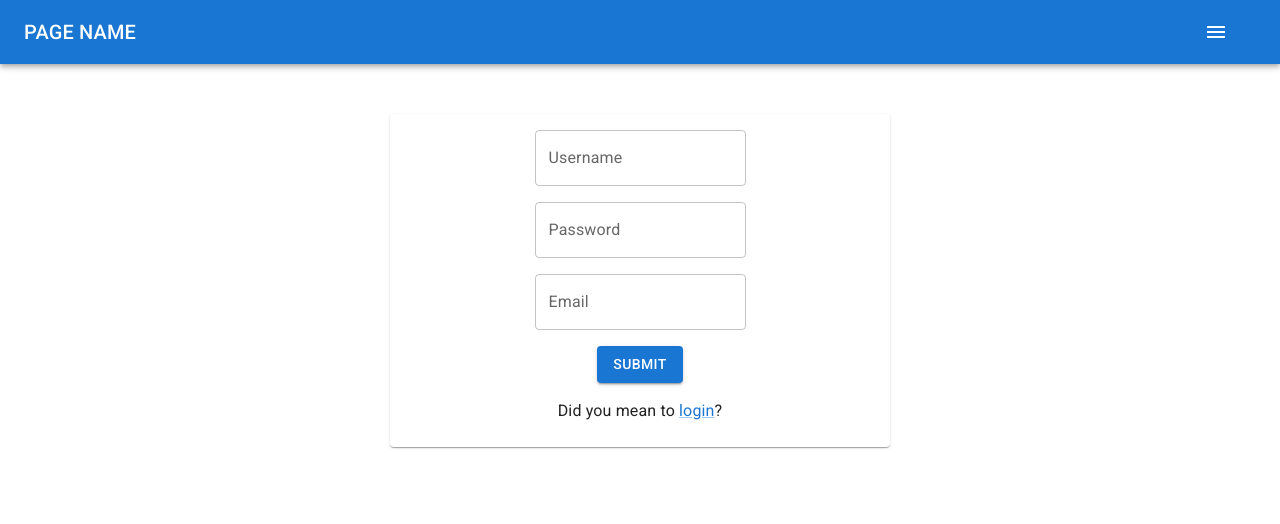
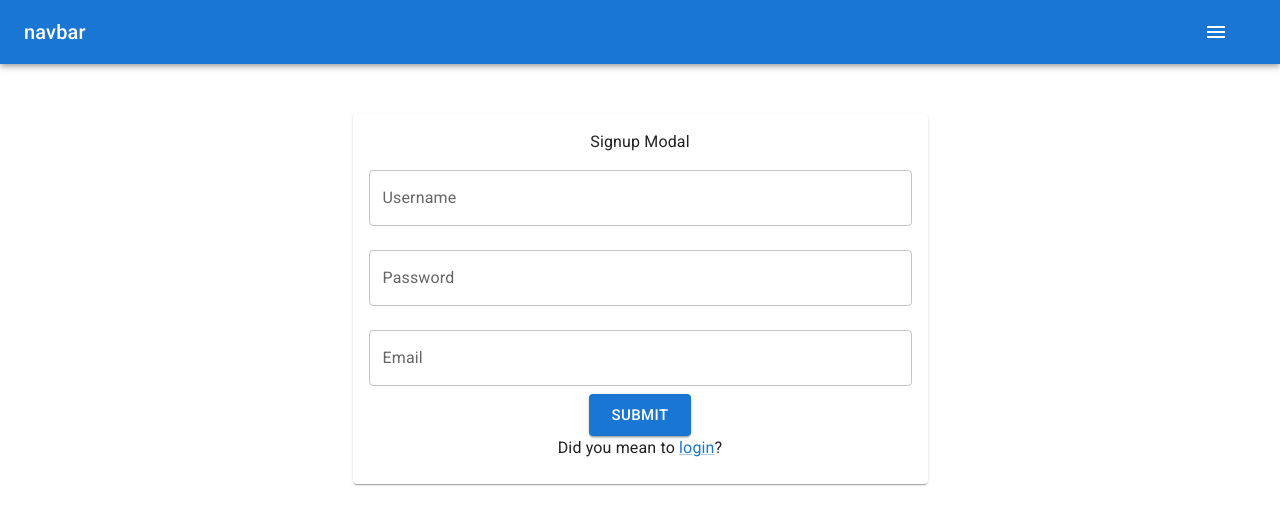
Before and after one commit to jjlee1994/JonBlogProject, a React (Create React App) app in the folder frontend/: page /signup in a window 1280 px wide. Shown: the top 524 px of the page. Built offline with nearby package versions, Linux system fonts and the light colour scheme.

Commit message:
added jwt auth to required backend urls

```diff
--- a/frontend/src/App.tsx
+++ b/frontend/src/App.tsx
@@ -1,4 +1,5 @@
 import React from 'react';
+import { useState } from 'react';
 import {
   Routes,
   Route,
@@ -9,8 +10,11 @@ import Home from './pages/Home';
 import Authentication from './pages/Authentication';
 import Navbar from './components/Navbar';
 import Profile from './pages/Profile';
+import { Button } from '@mui/material';
 
 function App() {
+
+
   return (
     <div className="App">
       <header className="App-header">
--- a/frontend/src/components/LoginModal.tsx
+++ b/frontend/src/components/LoginModal.tsx
@@ -1,12 +1,17 @@
-import { Card, Button, CardContent, TextField, Typography } from "@mui/material"
+import { Card, Button, CardContent, TextField, Typography, Snackbar, Alert } from "@mui/material"
 import Grid from '@mui/material/Unstable_Grid2';
 import { useState } from "react";
 import axios from "axios";
+import { useNavigate } from 'react-router-dom'
+
 
 function LoginModal(){
 
     const [username, setUsername] = useState('')
     const [password, setPassword] = useState('')
+    const [isAlertOpen, setIsAlertOpen] = useState(false)
+    const [errorMsg, setErrorMsg] = useState('Error logging in')
+    const navigate = useNavigate()
 
     function handleUsernameChange(event:any){
         setUsername(event.target.value)
@@ -17,8 +22,8 @@ function LoginModal(){
     }
 
     async function handleLoginClick(){
-        console.log(username)
-        console.log(password)
+        console.log('username: ' + username)
+        console.log('password: ' + password)
         try {
             const response = await axios({
                 method: 'post',
@@ -29,10 +34,14 @@ function LoginModal(){
                 }
             })
             console.log(response.data);
-            window.location.href = 'http://localhost:3000/'
+            localStorage.setItem('access_token', 'Bearer ' + response.data.access_token)
+            console.log(localStorage.getItem('access_token'))
+            navigate('/')
         } catch (error) {
+            setIsAlertOpen(true)
             if (axios.isAxiosError(error)){
                 console.log(error.response?.data)
+                setErrorMsg(error.response?.data.msg)
             } else {
                 throw error
             }
@@ -41,6 +50,17 @@ function LoginModal(){
 
     return (
         <div>
+            <Snackbar
+                open={isAlertOpen}
+                anchorOrigin={{
+                    vertical: 'top',
+                    horizontal: 'center'
+                }}
+            >
+                <Alert severity="error">
+                    {errorMsg}
+                </Alert>
+            </Snackbar>
             <Grid
                 container
                 justifyContent="space-evenly"
@@ -58,13 +78,10 @@ function LoginModal(){
                         <Typography>
                             Not yet a user? <a href="/signup">sign up</a>
                         </Typography>
-
-
-
                     </CardContent>
                 </Card>
             </Grid>
-    </div>
+        </div>
     )
 
 
--- a/frontend/src/components/Navbar.tsx
+++ b/frontend/src/components/Navbar.tsx
@@ -4,11 +4,24 @@ import MenuIcon from '@mui/icons-material/Menu';
 import { Box } from "@mui/system"
 import React, { useState } from "react";
 
-export interface authProps {
-    pageName : string
+
+
+
+function Navbar(){
+
+    return (
+        <Box sx={{flexGrow: 1}}>
+            <AppBar position ="static">
+                <AuthenticatedNavBar />
+                {/* <NonAuthenticatedNavBar/> */}
+            </AppBar>
+        </Box>
+    )
+
 }
 
-function AuthenticatedNavBar(props : authProps){
+
+function AuthenticatedNavBar(){
 
     const [anchorEl, setAnchorEl] = useState<null | HTMLElement>(null)
 
@@ -23,7 +36,7 @@ function AuthenticatedNavBar(props : authProps){
     return (
         <Toolbar>
             <Typography variant="h6" component="div" sx={{flexGrow: 1}}>
-                {props.pageName}
+                navbar
             </Typography>
             <IconButton
                 size="large"
@@ -74,18 +87,4 @@ function NonAuthenticatedNavBar(){
 }
 
 
-function Navbar(){
-
-    return (
-        <Box sx={{flexGrow: 1}}>
-            <AppBar position ="static">
-                <AuthenticatedNavBar pageName={"PAGE NAME"}/>
-                {/* <NonAuthenticatedNavBar/> */}
-            </AppBar>
-        </Box>
-    )
-
-
-}
-
 export default Navbar
--- a/frontend/src/components/SignUpModal.tsx
+++ b/frontend/src/components/SignUpModal.tsx
@@ -1,12 +1,23 @@
-import { Grid, Card, CardContent, TextField, Typography, Link, Button } from '@mui/material'
+import { Grid, Card, CardContent, TextField, Typography, Link, Button, Snackbar, Alert } from '@mui/material'
 import { useState } from 'react'
 import axios, { AxiosError } from 'axios'
+import { useNavigate } from 'react-router-dom'
+
 
 function SignUpModal(){
 
     const [username, setUsername] = useState('')
     const [password, setPassword] = useState('')
     const [email, setEmail] = useState('')
+    const [isAlertOpen, setIsAlertOpen] = useState(false)
+    const [errorMsg, setErrorMsg] = useState('Error signing up')
+    const navigate = useNavigate()
+
+    const [state, setState] = useState({
+        'username': '',
+        'password': '',
+        'email': ''
+    })
 
     function handleUsernameChange(event:any){
         setUsername(event.target.value)
@@ -18,6 +29,11 @@ function SignUpModal(){
 
     function handleEmailChange(event:any){
         setEmail(event.target.value)
+    }
+
+    function handleChange(event:any) {
+        console.log(event.target.id)
+        setState({...state, [event.target.id]: event.target.value})
     }
 
     async function handleSubmitClick(){
@@ -35,10 +51,12 @@ function SignUpModal(){
                 }
             })
             console.log(response.data);
-            window.location.href = 'http://localhost:3000/login'
+            navigate('/login')
         } catch (error) {
+            setIsAlertOpen(true)
             if (axios.isAxiosError(error)){
                 console.log(error.response?.data)
+                setErrorMsg(username + ' ' + error.response?.data.msg)
             } else {
                 throw error
             }
@@ -48,45 +66,36 @@ function SignUpModal(){
     return (
 
         <div>
-
+            <Snackbar
+                open={isAlertOpen}
+                anchorOrigin={{
+                    vertical: 'top',
+                    horizontal: 'center'
+                }}
+            >
+                <Alert severity="error">
+                    {errorMsg}
+                </Alert>
+            </Snackbar>
             <Grid
                 container
-                direction='column'
-                alignItems='center'
-                justifyContent='center'
+                justifyContent="space-evenly"
+                direction="row"
+                alignItems="center"
             >
-                <Card sx={{ maxWidth: 500 }}>
+                <Card sx={{ minWidth: 275, maxWidth: 575 }}>
 
                     <CardContent>
-
-                        <Grid container spacing={2}>
-
-                            <Grid item xs={12}>
-                                <TextField label='Username' id='username' onChange={handleUsernameChange} />
-                            </Grid>
-
-                            <Grid item xs={12}>
-                                <TextField label='Password' id='password' onChange={handlePasswordChange} />
-                            </Grid>
-
-                            <Grid item xs={12}>
-                                <TextField label='Email' id='email' onChange={handleEmailChange} />
-                            </Grid>
-
-                            <Grid item xs={12}>
-                                <Button variant='contained' onClick={handleSubmitClick} >
-                                    Submit
-                                </Button>
-                            </Grid>
-
-                            <Grid item xs={12}>
-                                <Typography>
-                                    Did you mean to <Link href='/login'>login</Link>?
-                                </Typography>
-                            </Grid>
-
-                        </Grid>
-
+                        <Typography>
+                            Signup Modal
+                        </Typography>
+                            <TextField label='Username' id='username' fullWidth margin="normal" onChange={handleUsernameChange} />
+                        <TextField label='Password' id='password' fullWidth margin="normal" onChange={handlePasswordChange} />
+                        <TextField label='Email' id='email' fullWidth margin="normal" onChange={handleEmailChange} />
+                        <Button variant='contained' size='large' onClick={handleSubmitClick} >Submit</Button>
+                        <Typography>
+                            Did you mean to <Link href='/login'>login</Link>?
+                        </Typography>
                     </CardContent>
 
                 </Card>
--- a/frontend/src/components/UserPostEntryCard.tsx
+++ b/frontend/src/components/UserPostEntryCard.tsx
@@ -1,7 +1,8 @@
 import { Avatar, Grid, Stack, Card, CardContent, CardHeader, Typography, TextField, Button } from '@mui/material'
 
 function UserPostEntryCard(){
-
+    // TODO:
+    // use token to create and read all users posts
     return (
 
         <div>
--- a/frontend/src/pages/Authentication.tsx
+++ b/frontend/src/pages/Authentication.tsx
@@ -3,7 +3,7 @@ import LoginModal from "../components/LoginModal";
 import SignUpModal from "../components/SignUpModal";
 
 export interface Props {
-    type: string;
+    type: string,
 }
 
 function Authentication(props : Props){
@@ -13,7 +13,7 @@ function Authentication(props : Props){
         return (
 
             <div style={{textAlign: "center"}}>
-                <LoginModal/>
+                <LoginModal />
             </div>
         )
     else
--- a/frontend/src/pages/Home.tsx
+++ b/frontend/src/pages/Home.tsx
@@ -1,28 +1,42 @@
-import { Grid } from "@mui/material"
+import { Grid, Button } from "@mui/material"
 import PostCard from "../components/PostCard"
 import UserPostEntryCard from "../components/UserPostEntryCard"
 import axios from 'axios'
+import { useState, useEffect } from "react"
+import { getuid } from "process"
 
 function Home(){
 
-    async function test(){
+    const [userPosts, setUserPosts] = useState({
+        posts: []
+    })
+
+    async function getUserPosts(){
         const response = await axios({
             method: 'post',
-            url: 'http://localhost:5001/post',
+            url: 'http://localhost:5001/get_user_posts',
             headers: {
-                'Authorization': 'Bearer eyJhbGciOiJIUzI1NiIsInR5cCI6IkpXVCJ9.eyJmcmVzaCI6ZmFsc2UsImlhdCI6MTY4OTIyMTExMywianRpIjoiMjhjYmRlOTYtZTRlYi00YWUzLWI1NDMtMmNkZjM4OGUxNmJlIiwidHlwZSI6ImFjY2VzcyIsInN1YiI6IkgzIiwibmJmIjoxNjg5MjIxMTEzLCJleHAiOjE2ODkyMjIwMTN9.aMCjQsxzYLADJS2iYCWuOf0V-IuCckX2NVilD3_hgwc'
-            },
-            data:{
-                'post_id': '1'
+                'Authorization': localStorage.getItem('access_token')
             }
-        });
-        console.log(response.data);
+        })
+        setUserPosts({
+            posts: response.data.data
+        })
+        console.log(userPosts.posts)
+        console.log(response.data.data)
     }
 
-    test()
+    useEffect(()=>{
+        getUserPosts()
+    },[])
 
+    // TODO: return all users posts as post cards
+    // pass down props to display actual content
     return (
         <div>
+            <Button onClick={()=>{console.log(userPosts)}}>
+                log state
+            </Button>
             <Grid
                 container
                 direction='column'
@@ -34,15 +48,15 @@ function Home(){
                     <UserPostEntryCard/>
                 </Grid>
 
-                <Grid item>
-                    <PostCard/>
-                </Grid>
-                <Grid item>
-                    <PostCard/>
-                </Grid>
-                <Grid item>
-                    <PostCard/>
-                </Grid>
+                {/* {
+                    userPosts.posts.map((i:any) => {
+                        return(
+                            <Grid item>
+                                {i}
+                            </Grid>
+                        )
+                    })
+                } */}
 
             </Grid>
         </div>
```
Also changed, not shown: 1 other file (tests, documents, lock files or other folders).
